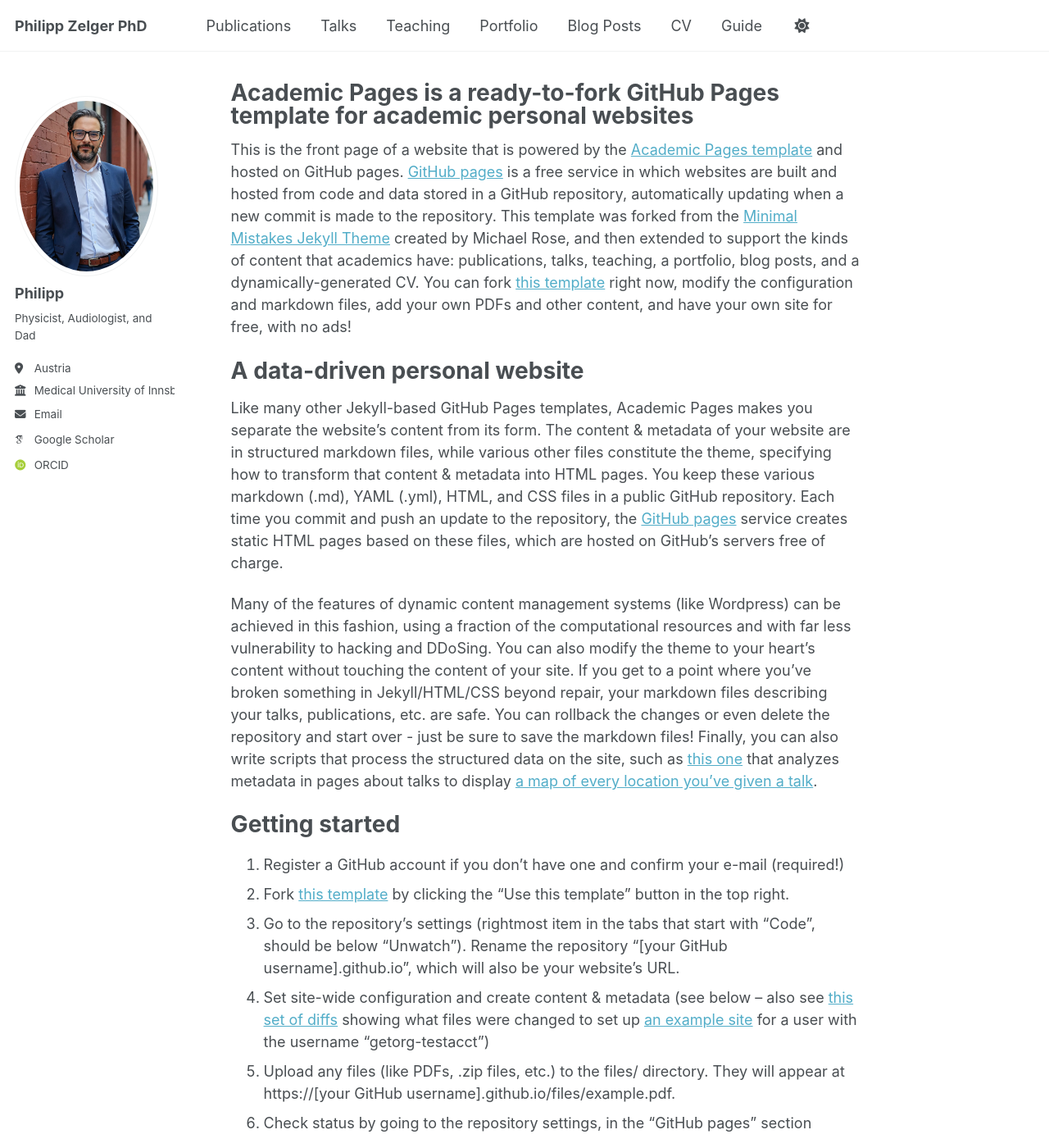
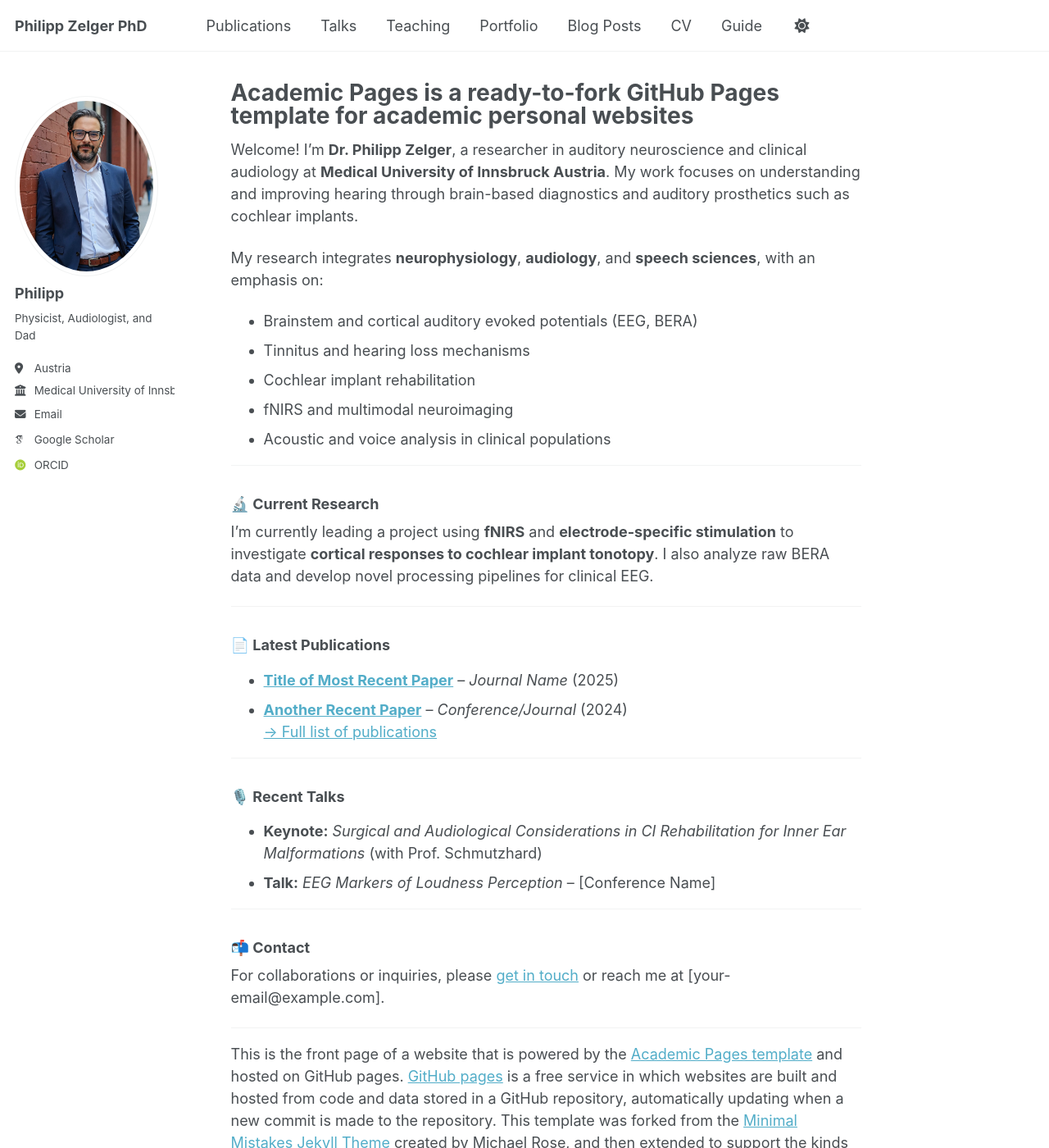
Before and after one commit to Stanissse/AboutMe, a Jekyll site: the page built from _pages/about.md, in a window 1280 px wide and 1400 px high. Shown: the whole window at 82% size. Built offline with Jekyll 4.4.1, drawn with Linux system fonts in a browser that asks for light colours; some web fonts are replaced.

Commit message:
Update about.md

```diff
--- a/_pages/about.md
+++ b/_pages/about.md
@@ -6,6 +6,52 @@ redirect_from:
   - /about/
   - /about.html
 ---
+
+
+
+Welcome! I’m **Dr. Philipp Zelger**, a researcher in auditory neuroscience and clinical audiology at **Medical University of Innsbruck Austria**. My work focuses on understanding and improving hearing through brain-based diagnostics and auditory prosthetics such as cochlear implants.
+
+My research integrates **neurophysiology**, **audiology**, and **speech sciences**, with an emphasis on:
+- Brainstem and cortical auditory evoked potentials (EEG, BERA)
+- Tinnitus and hearing loss mechanisms
+- Cochlear implant rehabilitation
+- fNIRS and multimodal neuroimaging
+- Acoustic and voice analysis in clinical populations
+
+---
+
+### 🔬 Current Research
+
+I’m currently leading a project using **fNIRS** and **electrode-specific stimulation** to investigate **cortical responses to cochlear implant tonotopy**. I also analyze raw BERA data and develop novel processing pipelines for clinical EEG.
+
+---
+
+### 📄 Latest Publications
+
+- **[Title of Most Recent Paper](#)** – *Journal Name* (2025)
+- **[Another Recent Paper](#)** – *Conference/Journal* (2024)
+[→ Full list of publications](/publications)
+
+---
+
+### 🎙️ Recent Talks
+
+- **Keynote:** *Surgical and Audiological Considerations in CI Rehabilitation for Inner Ear Malformations* (with Prof. Schmutzhard)
+- **Talk:** *EEG Markers of Loudness Perception* – [Conference Name]
+
+---
+
+### 📬 Contact
+
+For collaborations or inquiries, please [get in touch](/contact) or reach me at [your-email@example.com].
+
+---
+
+
+
+
+
+
 
 This is the front page of a website that is powered by the [Academic Pages template](https://github.com/academicpages/academicpages.github.io) and hosted on GitHub pages. [GitHub pages](https://pages.github.com) is a free service in which websites are built and hosted from code and data stored in a GitHub repository, automatically updating when a new commit is made to the repository. This template was forked from the [Minimal Mistakes Jekyll Theme](https://mmistakes.github.io/minimal-mistakes/) created by Michael Rose, and then extended to support the kinds of content that academics have: publications, talks, teaching, a portfolio, blog posts, and a dynamically-generated CV. You can fork [this template](https://github.com/academicpages/academicpages.github.io) right now, modify the configuration and markdown files, add your own PDFs and other content, and have your own site for free, with no ads!
 
```
